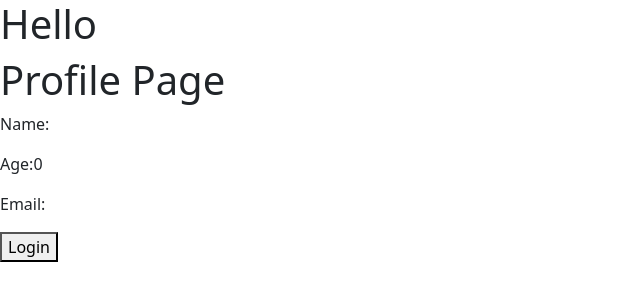
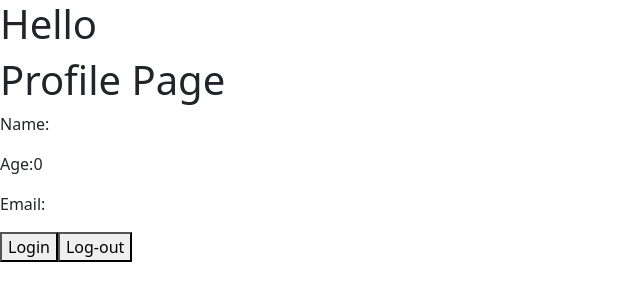
Before and after one commit to KrishDevCrafting/React-code, a React (Create React App) app: page / in a window 1280 px wide. Shown: the top 300 px of the page, without its empty margins (0-640 px from the left). Built offline with nearby package versions, Linux system fonts and the light colour scheme.

Commit message:
redux-lesson

```diff
--- a/src/Features/user.js
+++ b/src/Features/user.js
@@ -1,19 +1,24 @@
 import { createSlice } from "@reduxjs/toolkit";
+
+const initialStateValue = {
+  name: "",
+  age: 0,
+  email: "",
+};
 
 const userSlice = createSlice({
   name: "user",
   initialState: {
-    value: {
-      name: "",
-      age: 0,
-      email: "",
-    },
+    value: initialStateValue,
   },
   reducers: {
     login: (state, action) => {
       state.value = action.payload;
     },
+    logout: (state) => {
+      state.value = initialStateValue;
+    },
   },
 });
-export const { login } = userSlice.actions;
+export const { login, logout } = userSlice.actions;
 export default userSlice.reducer;
--- a/src/components/Login.js
+++ b/src/components/Login.js
@@ -1,6 +1,6 @@
 import React from "react";
 import { useDispatch } from "react-redux";
-import { login } from "../Features/user";
+import { login, logout } from "../Features/user";
 function Login() {
   const dispatch = useDispatch();
   return (
@@ -18,6 +18,13 @@ function Login() {
       >
         Login
       </button>
+      <button
+        onClick={() => {
+          dispatch(logout());
+        }}
+      >
+        Log-out
+      </button>
     </div>
   );
 }
```
